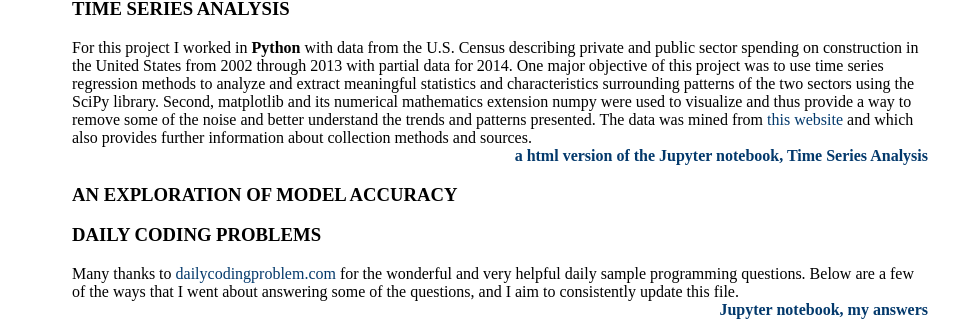
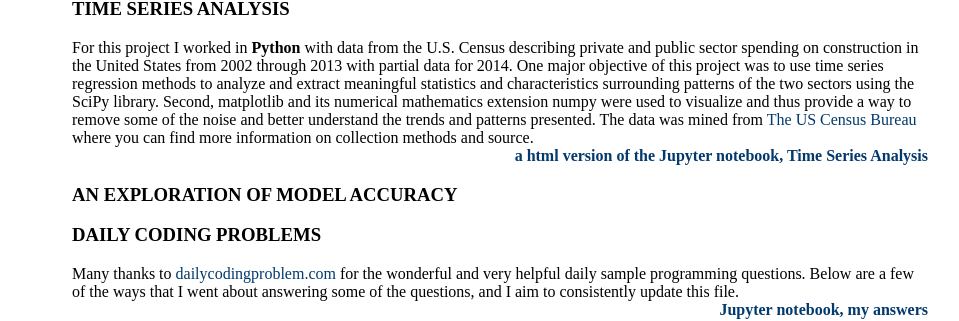
Before and after one commit to amanda-t2/amanda-t2.github.io, a Jekyll site: the page built from projects/index.html, in a window 1280 px wide. Shown: the part 199-520 px from the top of the page, without its empty margins (160-1119 px from the left). Built offline with Jekyll 4.4.1, drawn with Linux system fonts in a browser that asks for light colours.

Commit message:
Update index.html

```diff
--- a/projects/index.html
+++ b/projects/index.html
@@ -10,8 +10,8 @@ title: some examples.
 	was to use time series regression methods to analyze and extract meaningful statistics and characteristics surrounding
 	patterns of the two sectors using the SciPy library.  Second, matplotlib and its numerical mathematics extension numpy were
 	used to visualize and thus provide a way to remove some of the noise and better understand the trends and patterns
-	presented. The data was mined from <a href="https://www.census.gov/construction/c30/historical_data.html"> this website</a>
-	and which also provides further information about collection methods and sources. <br>
+	presented. The data was mined from <a href="https://www.census.gov/construction/c30/historical_data.html"> The US Census Bureau</a>
+	where you can find more information on collection methods and source. <br>
 
 		<div align="right">
 <li><a href="Storytelling_Visualization.html"><strong> a html version of the Jupyter notebook, Time Series Analysis</strong></a></li>
```
